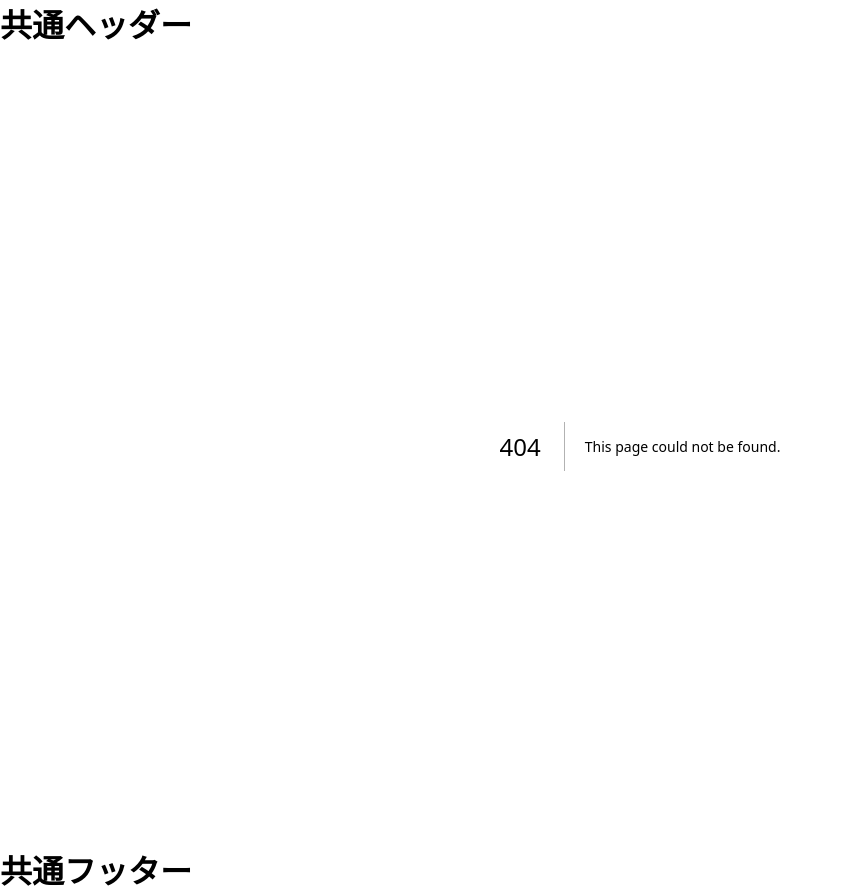
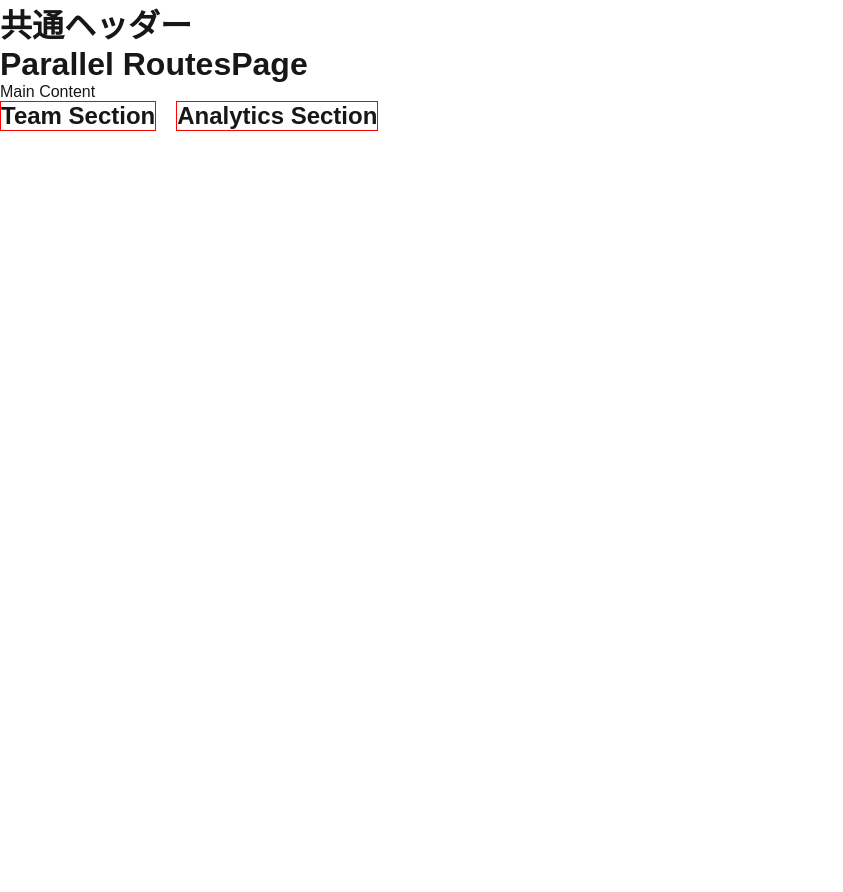
Before and after one commit to imunida-0321/nextjs_beginner, a Next.js app in the folder nextjs-tutorial/: page /parallel in a window 1280 px wide. Before the commit this address had no page. Shown: the whole page, without its empty margins (0-843 px from the left). After the commit the page ends 800 px from the top, so only its background shows below. Built offline with nearby package versions, Linux system fonts and the light colour scheme.

Commit message:
8.パラレルルート

```diff
--- a/nextjs-tutorial/app/layout.tsx
+++ b/nextjs-tutorial/app/layout.tsx
@@ -29,9 +29,6 @@ export default function RootLayout({
           <h1>共通ヘッダー</h1>
         </header>
         {children}
-        <footer>
-          <h1>共通フッター</h1>
-        </footer>
       </body>
     </html>
   );
--- /dev/null
+++ b/nextjs-tutorial/app/parallel/@analytics/page.tsx
@@ -0,0 +1,3 @@
+export default function Analytics() {
+    return <h2>Analytics Section</h2>
+}
--- /dev/null
+++ b/nextjs-tutorial/app/parallel/@team/page.tsx
@@ -0,0 +1,3 @@
+export default function Team() {
+    return <h2>Team Section</h2>
+}
--- /dev/null
+++ b/nextjs-tutorial/app/parallel/layout.tsx
@@ -0,0 +1,20 @@
+export default function ParallelLayout({
+    children,
+    team,
+    analytics,
+}:{
+    children: React.ReactNode;
+    team: React.ReactNode;
+    analytics: React.ReactNode;
+}) {
+    return (
+        <div>
+            <h1>Parallel RoutesPage</h1>
+            <div>{children}</div>
+            <div style={{display: 'flex', gap: '20px'}}>
+                <div style={{border: '1px solid red'}}>{team}</div>
+                <div style={{border: '1px solid red'}}>{analytics}</div>
+            </div>
+        </div>
+    )
+}
--- /dev/null
+++ b/nextjs-tutorial/app/parallel/page.tsx
@@ -0,0 +1,3 @@
+export default function Page() {
+    return <div>Main Content</div>
+}
```
